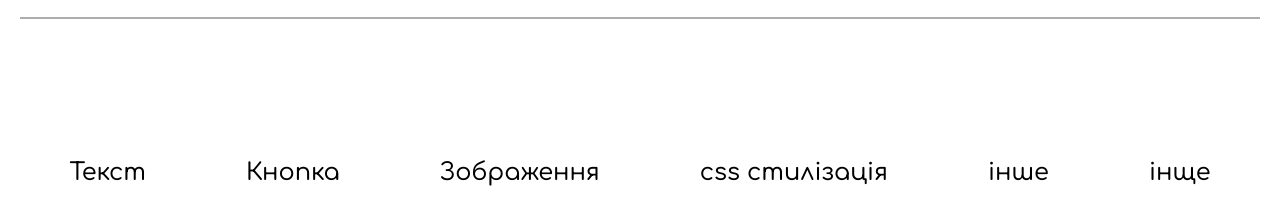
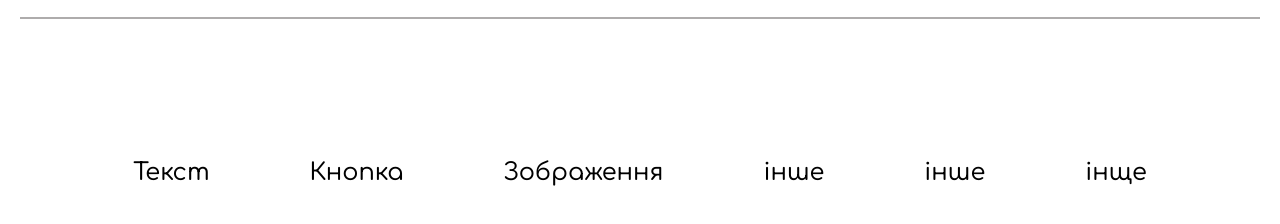
Before and after one commit to Severusromantik/IO-34_INDEPENDENT-SobkovychRoman-FIOT-2025, a plain HTML site: page index.html in a window 1280 px wide. Shown: the part 204-428 px from the top of the page. Drawn offline with Linux system fonts and the light colour scheme.

Commit message:
Update index.html

```diff
--- a/index.html
+++ b/index.html
@@ -26,7 +26,7 @@
             <li><a href="text.html">Текст</a></li>
             <li><a href="button.html">Кнопка</a></li>
             <li><a href="images.html">Зображення</a></li>
-            <li><a href="contacts.html">css стилізація</a></li>
+            <li><a href="contacts.html">інше</a></li>
             <li><a href="contacts.html">інше</a></li>
             <li><a href="contacts.html">інще</a></li>
         </ul>
```
